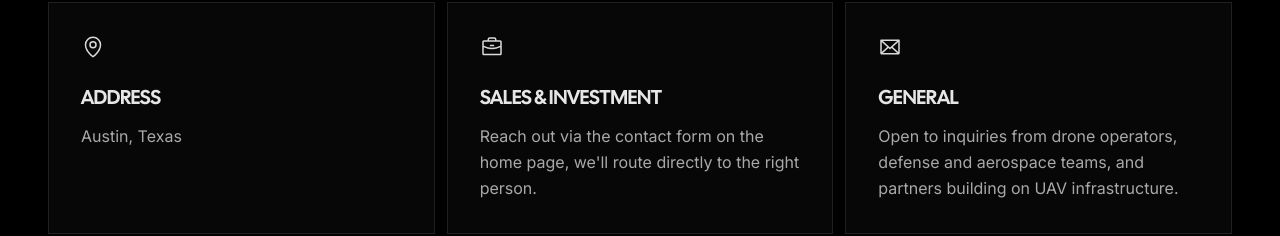
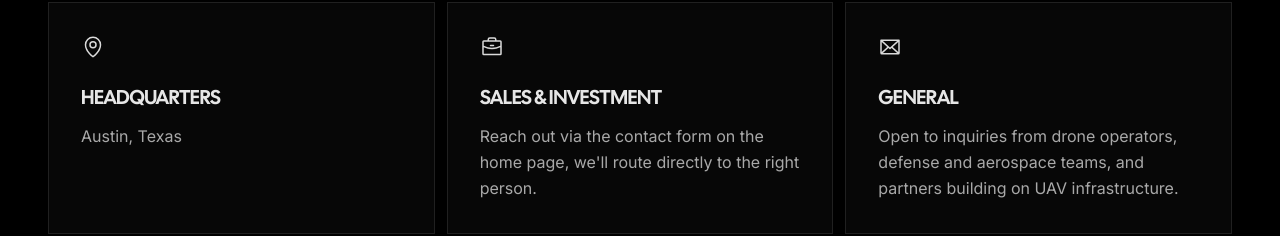
Before and after one commit to omri-i-b/airogistic-site, a Next.js app: page /company in a window 1280 px wide. Shown: the part 968-1204 px from the top of the page. Built offline with nearby package versions, Linux system fonts and the light colour scheme; no server answers.

Commit message:
Company contact card: rename 'Address' to 'Headquarters'

```diff
--- a/src/app/company/page.tsx
+++ b/src/app/company/page.tsx
@@ -17,7 +17,7 @@ export const metadata: Metadata = {
 const contactCards = [
   {
     icon: MapPin,
-    label: "Address",
+    label: "Headquarters",
     body: "Austin, Texas",
   },
   {
```
